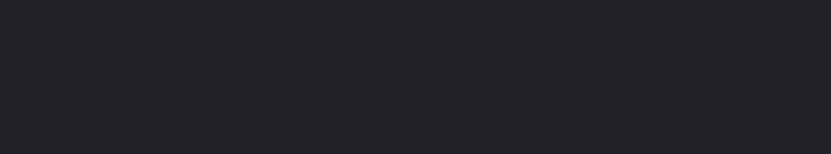
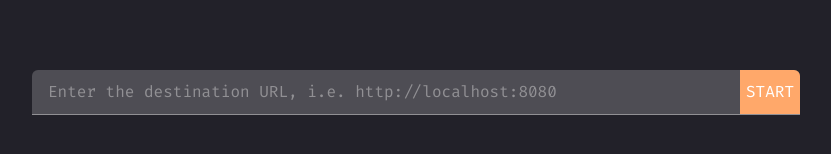
Before and after one commit to mannol/moetaku.co, a React (Create React App) app in the folder frontend/: page / in a window 1280 px wide. Shown: the part 424-578 px from the top of the page, without its empty margins (224-1055 px from the left). Built offline with nearby package versions, Linux system fonts and the light colour scheme.

Commit message:
feat: add input component

```diff
--- a/frontend/src/components/GiphyFeature.js
+++ b/frontend/src/components/GiphyFeature.js
@@ -4,7 +4,12 @@
 const Component = ({ src, giphySrc }) => (
   <div className="giphy-feature">
     <img className="giphy-feature__img" alt="Feature Gif" src={src} />
-    <a className="giphy-feature__src" href={giphySrc} target="_blank">
+    <a
+      target="_blank"
+      rel="noopener noreferrer"
+      className="giphy-feature__src"
+      href={giphySrc}
+    >
       via GIPHY
     </a>
   </div>
@@ -15,4 +20,4 @@
   giphySrc: PropTypes.string.isRequired,
 };
 
-export default Component;
+export default React.memo(Component);
--- /dev/null
+++ b/frontend/src/components/Input.js
@@ -0,0 +1,39 @@
+import React, { useCallback, useRef } from 'react';
+import PropTypes from 'prop-types';
+import classnames from 'classnames';
+
+const Component = ({ className, buttonName, onSubmit, ...inputProps }) => {
+  const inputRef = useRef();
+
+  const handleClick = () => {
+    if (inputRef.current) {
+      onSubmit(inputRef.current.value);
+    }
+  };
+  const handleChange = (e) => {
+    if (e.key === 'Enter') {
+      onSubmit(e.target.value);
+    }
+  };
+
+  return (
+    <div className={classnames('input', className)}>
+      <input
+        ref={inputRef}
+        onKeyPress={useCallback(handleChange, [onSubmit])}
+        {...inputProps}
+      />
+      <button onClick={useCallback(handleClick, [inputRef])}>
+        {buttonName}
+      </button>
+    </div>
+  );
+};
+
+Component.propTypes = {
+  className: PropTypes.string,
+  buttonName: PropTypes.string.isRequired,
+  onSubmit: PropTypes.func.isRequired,
+};
+
+export default Component;
--- a/frontend/src/pages/Main.js
+++ b/frontend/src/pages/Main.js
@@ -1,13 +1,26 @@
 import React from 'react';
+
 import GiphyFeature from '../components/GiphyFeature';
+import Input from '../components/Input';
 
-const Page = () => (
+const handleSubmit = () => {};
+const Page = () => {
+  return (
     <div className="page">
+      <div className="page__container">
         <GiphyFeature
           src="https://media.giphy.com/media/IFdcAnNXLG8Zq/giphy.gif"
           giphySrc="https://giphy.com/gifs/animated-pixel-art-IFdcAnNXLG8Zq"
         />
+        <Input
+          className="page__input"
+          onSubmit={handleSubmit}
+          placeholder="Enter the destination URL, i.e. http://localhost:8080"
+          buttonName="START"
+        ></Input>
+      </div>
     </div>
   );
+};
 
 export default Page;
--- a/frontend/src/scss/_common.scss
+++ /dev/null
@@ -1,10 +0,0 @@
-.page {
-  width: 100%;
-  height: 100%;
-
-  display: flex;
-  flex-direction: column;
-  align-items: center;
-
-  padding-top: rem(112px);
-}
--- a/frontend/src/scss/_theme.scss
+++ b/frontend/src/scss/_theme.scss
@@ -1,5 +1,6 @@
 $white: #ffffff;
-$grey: rgba(255, 255, 255, 0.5);
+$grey: #919094;
+$dark-grey: #4E4d54;
 $primary: #ffa86a;
 
 $color-bg: #222129;
@@ -14,8 +15,34 @@
   color: $color-font;
 }
 
+input {
+  background-color: transparent;
+  color: $color-font;
+
+  &::-webkit-input-placeholder {
+    color: $grey;
+  }
+
+  &:-ms-input-placeholder {
+    color: $grey;
+  }
+
+  &::placeholder {
+    color: $grey;
+  }
+}
+
 a {
   color: $color-href;
+}
+
+input,
+textarea,
+button {
+  border: none;
+  outline-style: none;
+  box-shadow: none;
+  border-color: transparent;
 }
 
 // ========================================================
@@ -25,15 +52,18 @@
   font-family: 'Fira Code', monospace;
   font-size: 100%;
 }
+
 @supports (font-variation-settings: normal) {
   html {
     font-family: 'Fira Code VF', monospace;
   }
 }
+
 body {
   font-size: 1em;
   font-family: inherit;
 }
+
 // *,:before,:after{font-family:inherit;}
 
 // ========================================================
--- a/frontend/src/scss/components/_giphy-feature.scss
+++ b/frontend/src/scss/components/_giphy-feature.scss
@@ -1,15 +1,15 @@
 .giphy-feature {
   width: rem(500px);
   height: rem(318px);
-  position: fixed;
 
   &__src {
     height: rem(30px);
     font-size: rem(12px);
     float: right;
   }
+
   &__img {
-    border: solid rem(0.5px) $grey;
+    border: solid rem(1px) $grey;
     border-top-left-radius: rem(6px);
     border-top-right-radius: rem(6px);
   }
--- /dev/null
+++ b/frontend/src/scss/components/_input.scss
@@ -0,0 +1,33 @@
+.input {
+    display: flex;
+    width: 100%;
+    min-height: rem(44px);
+    background-color: $dark-grey;
+    border-top-left-radius: rem(6px);
+    border-top-right-radius: rem(6px);
+    border-bottom: solid rem(1px) $grey;
+    overflow: hidden;
+
+    input {
+        flex: 1;
+        padding: rem(13px) rem(16px);
+    }
+
+    button {
+        color: $white;
+        background-color: $primary;
+
+        &:hover {
+            background-color: darken($primary, 4%);
+            cursor: pointer;
+        }
+
+        &:active {
+            background-color: darken($primary, 12%);
+        }
+    }
+
+    &:focus-within {
+        border-color: $primary;
+    }
+}
--- a/frontend/src/scss/main.scss
+++ b/frontend/src/scss/main.scss
@@ -4,5 +4,8 @@
 @import '~normalize.css';
 
 @import 'theme';
-@import 'common';
+
 @import 'components/giphy-feature';
+@import 'components/input';
+
+@import 'pages/main';
--- /dev/null
+++ b/frontend/src/scss/pages/_main.scss
@@ -0,0 +1,21 @@
+.page {
+    width: 100%;
+    height: 100%;
+
+    display: flex;
+    justify-content: center;
+
+    &__container {
+        display: flex;
+        flex-direction: column;
+        align-items: center;
+
+        width: rem(768px);
+        padding-top: rem(112px);
+    }
+
+    &__input {
+        margin-top: rem(64px);
+        margin-bottom: rem(12px);
+    }
+}
```
Lines whose indentation alone changed are shown as unchanged.
